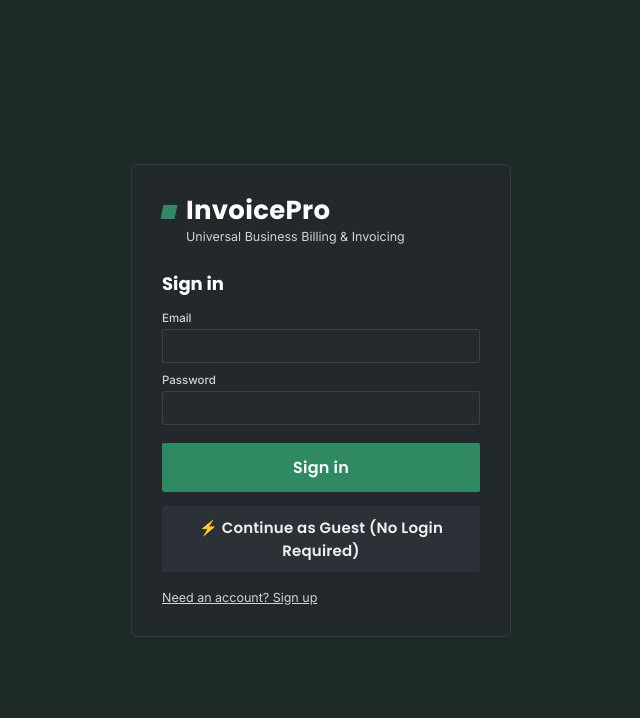
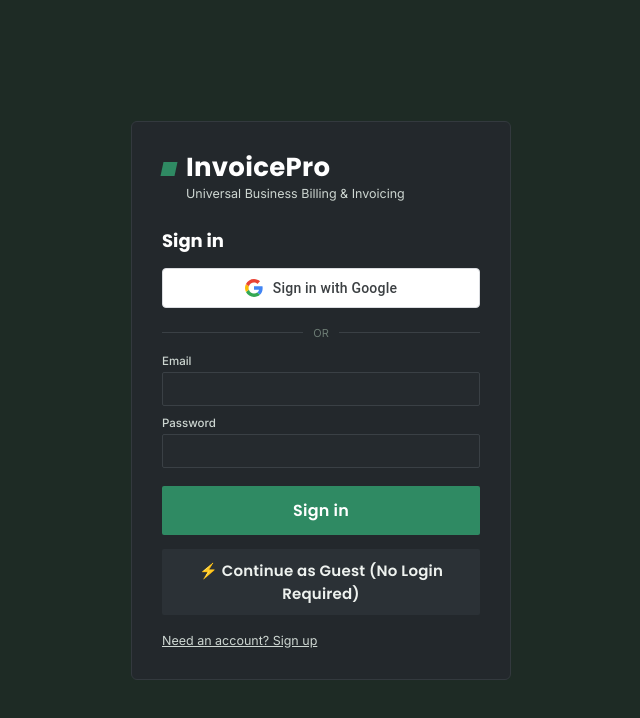
Before and after one commit to ArkamVentures/InvoicePro, a React (Vite) app: page / in a window 1280 px wide. Shown: the top 718 px of the page, without its empty margins (319-959 px from the left). Built offline with nearby package versions, Linux system fonts and the light colour scheme; no server answers.

Commit message:
feat: add Google OAuth Sign In button and handler

```diff
--- a/src/components/Auth.jsx
+++ b/src/components/Auth.jsx
@@ -31,6 +31,23 @@
     }
   }
 
+  async function handleGoogleSignIn() {
+    setBusy(true);
+    setErrorMsg(null);
+    try {
+      const { error } = await supabase.auth.signInWithOAuth({
+        provider: "google",
+        options: {
+          redirectTo: window.location.origin,
+        },
+      });
+      if (error) throw error;
+    } catch (err) {
+      setErrorMsg(err.message || "Could not sign in with Google.");
+      setBusy(false);
+    }
+  }
+
   return (
     <div className="auth-screen">
       <div className="auth-card">
@@ -38,6 +55,23 @@
         <div className="brand-sub">Universal Business Billing &amp; Invoicing</div>
 
         <h2 className="auth-title">{mode === "signin" ? "Sign in" : "Create an account"}</h2>
+
+        <button
+          type="button"
+          className="btn btn-google"
+          disabled={busy}
+          onClick={handleGoogleSignIn}
+        >
+          <svg width="18" height="18" viewBox="0 0 18 18">
+            <path fill="#4285F4" d="M17.64 9.2c0-.74-.06-1.28-.19-1.84H9v3.34h4.96c-.1.83-.64 2.08-1.84 2.92l2.84 2.2c1.7-1.57 2.68-3.88 2.68-6.62z"/>
+            <path fill="#34A853" d="M9 18c2.43 0 4.47-.8 5.96-2.18l-2.84-2.2c-.76.53-1.78.9-3.12.9-2.38 0-4.41-1.57-5.13-3.74L.97 13.04C2.45 15.98 5.48 18 9 18z"/>
+            <path fill="#FBBC05" d="M3.87 10.78c-.18-.53-.28-1.09-.28-1.78s.1-1.25.28-1.78L.97 4.96C.35 6.18 0 7.55 0 9s.35 2.82.97 4.04l2.9-2.26z"/>
+            <path fill="#EA4335" d="M9 3.58c1.32 0 2.5.45 3.44 1.35l2.58-2.58C13.46.89 11.43 0 9 0 5.48 0 2.45 2.02.97 4.96l2.9 2.26C4.59 5.05 6.62 3.58 9 3.58z"/>
+          </svg>
+          Sign in with Google
+        </button>
+
+        <div className="auth-divider"><span>OR</span></div>
 
         <form onSubmit={handleSubmit}>
           <label>Email</label>
--- a/src/styles.css
+++ b/src/styles.css
@@ -149,6 +149,22 @@
   text-decoration:underline;padding:0;font-family:'Inter';}
 .auth-switch:hover{color:var(--safety);}
 
+.btn-google{
+  width:100%;background:#ffffff;color:#3c4043;border:1px solid #dadce0;
+  display:flex;align-items:center;justify-content:center;gap:10px;
+  font-family:'Google Sans',Roboto,Arial,sans-serif;font-weight:500;font-size:14px;
+  padding:10px 16px;border-radius:4px;cursor:pointer;transition:background-color .2s;
+}
+.btn-google:hover{background:#f8f9fa;border-color:#d2e3fc;}
+.auth-divider{
+  display:flex;align-items:center;text-align:center;margin:18px 0 14px;color:var(--steel-light);font-size:11px;
+}
+.auth-divider::before,.auth-divider::after{
+  content:'';flex:1;border-bottom:1px solid #3a4045;
+}
+.auth-divider span{padding:0 10px;}
+
+
 /* ---- Saved invoices modal ---- */
 .modal-overlay{position:fixed;inset:0;background:rgba(20,25,22,.6);display:flex;align-items:center;justify-content:center;z-index:70;padding:20px;}
 .modal-card{width:100%;max-width:440px;max-height:80vh;overflow-y:auto;background:#23282c;border:1px solid #33393e;
```
